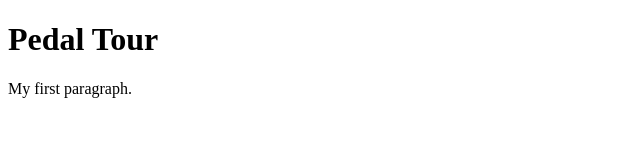
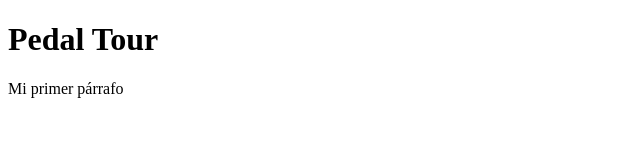
Before and after one commit to kfervera/PedalTour, a plain HTML site: page index.html in a window 1280 px wide. Shown: the full height of the page, 0-640 px from the left. Drawn offline with Linux system fonts and the light colour scheme.

Commit message:
prueba despliegue

```diff
--- a/index.html
+++ b/index.html
@@ -4,7 +4,7 @@
 <body>
 
     <h1>Pedal Tour</h1>
-    <p>My first paragraph.</p>
+    <p>Mi primer párrafo</p>
 
 </body>
 
```
